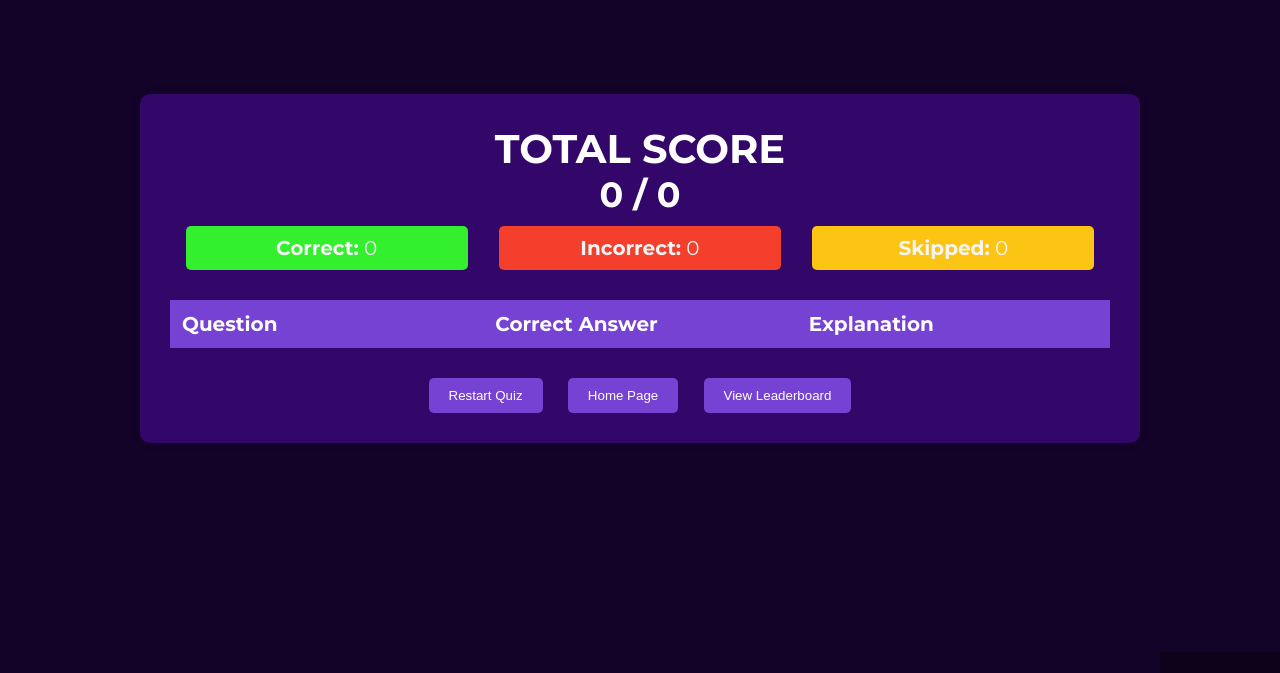
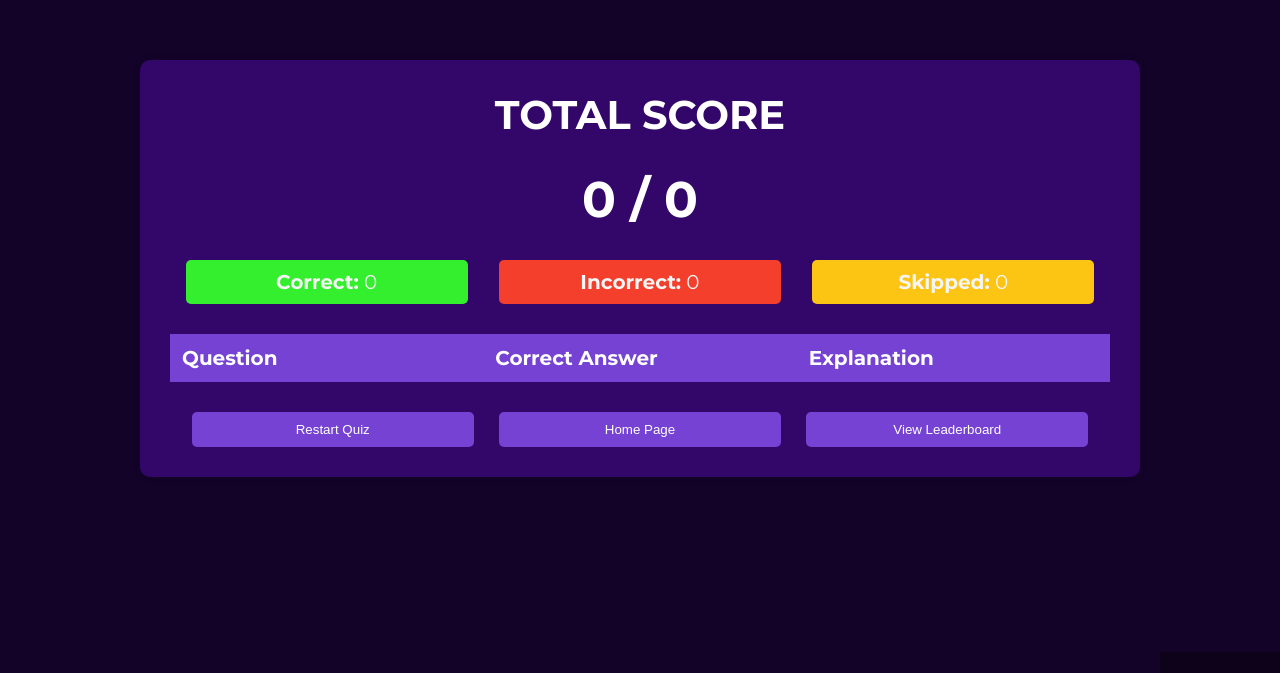
Before and after one commit to tomikorzu/Interactive-Quiz-Application, a plain HTML site: page results-page/index.html in a window 1280 px wide. Shown: the part 127-800 px from the top of the page. Drawn offline with Linux system fonts and the light colour scheme; a web font is replaced by a local one.

Commit message:
fix(results.js): button size

```diff
--- a/results-page/results.css
+++ b/results-page/results.css
@@ -30,6 +30,11 @@ main {
 h1, h2{
     color: #fff;
     margin-bottom: 20px;
+}
+
+#final-score{
+    margin: 30px;
+    font-size: 50px;
 }
 
 .score-summary {
@@ -97,6 +102,7 @@ h1, h2{
     background-color: #7542D3;
     color: #fff;
     cursor: pointer;
+    width: 30%;
 }
 
 .actions button:hover {
```
